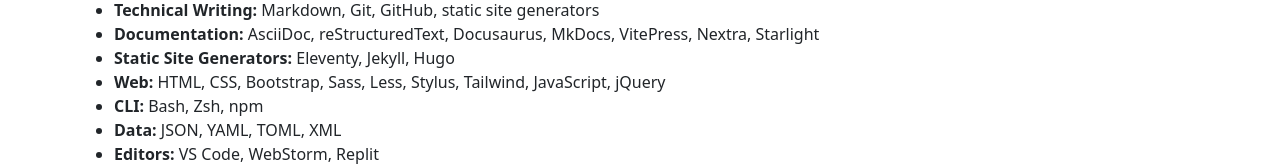
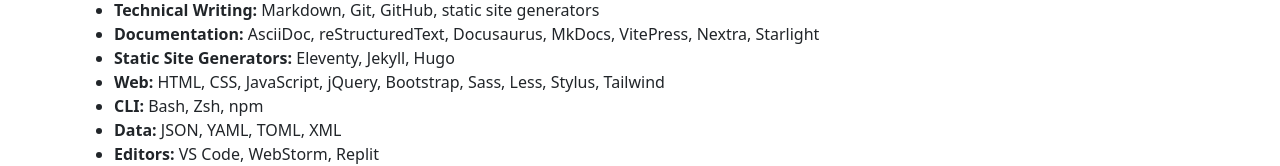
Before and after one commit to jhonkaman/jhonkaman.github.io, a plain HTML site: page index.html in a window 1280 px wide. Shown: the part 524-690 px from the top of the page. Drawn offline with nearby package versions, Linux system fonts and the light colour scheme.

Commit message:
Rearrange Web skills

```diff
--- a/index.html
+++ b/index.html
@@ -59,7 +59,7 @@
         <li><span class="fw-bold">Technical Writing:</span> Markdown, Git, GitHub, static site generators</li>
         <li><span class="fw-bold">Documentation:</span> AsciiDoc, reStructuredText, Docusaurus, MkDocs, VitePress, Nextra, Starlight</li>
         <li><span class="fw-bold">Static Site Generators:</span> Eleventy, Jekyll, Hugo</li>
-        <li><span class="fw-bold">Web:</span> HTML, CSS, Bootstrap, Sass, Less, Stylus, Tailwind, JavaScript, jQuery</li>
+        <li><span class="fw-bold">Web:</span> HTML, CSS, JavaScript, jQuery, Bootstrap, Sass, Less, Stylus, Tailwind</li>
         <li><span class="fw-bold">CLI:</span> Bash, Zsh, npm</li>
         <li><span class="fw-bold">Data:</span> JSON, YAML, TOML, XML</li>
         <li><span class="fw-bold">Editors:</span> VS Code, WebStorm, Replit</li>
```
